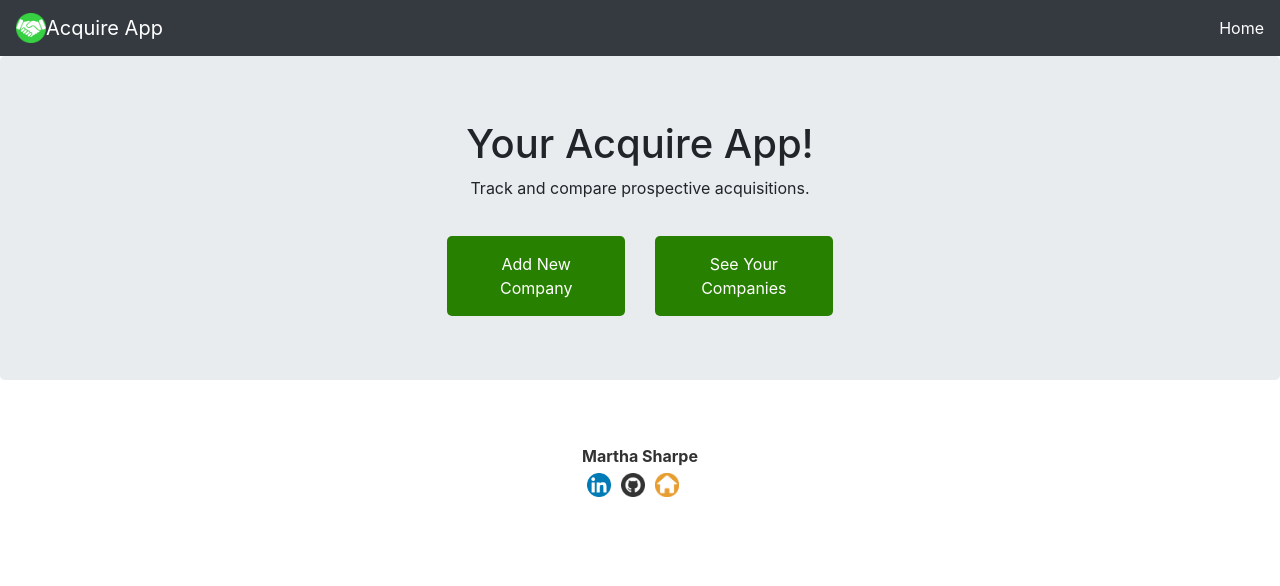
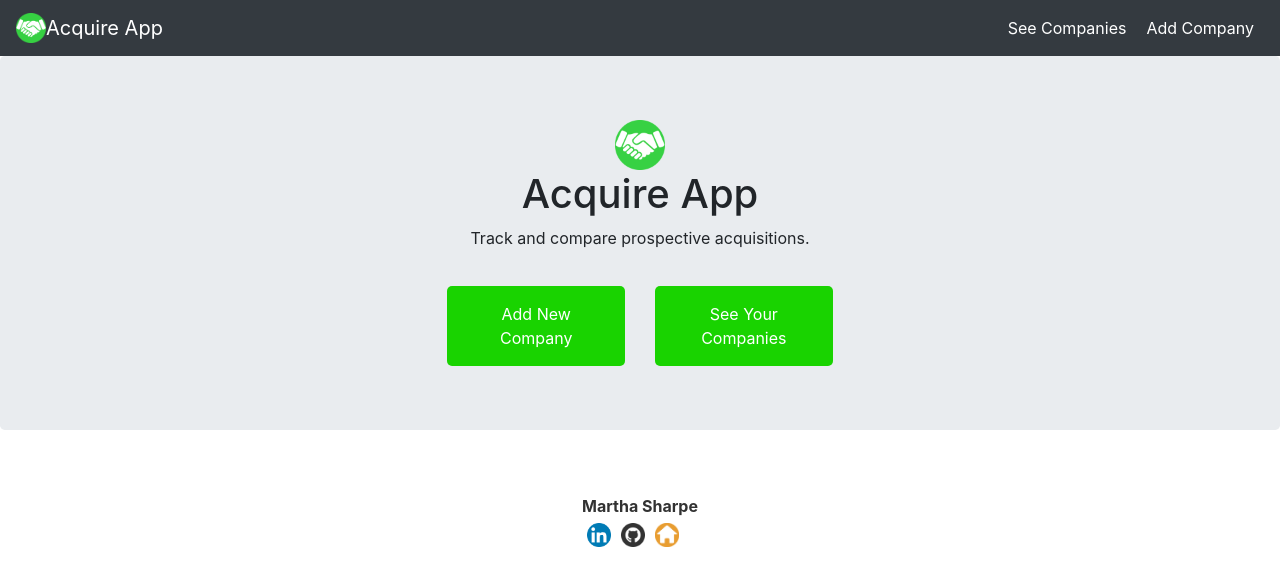
Before and after one commit to marthasharpe/new-acquire-app, a React (Create React App) app: page / in a window 1280 px wide. Shown: the top 586 px of the page. Built offline with nearby package versions, Linux system fonts and the light colour scheme.

Commit message:
whole button clickable and transform on hover

```diff
--- a/src/components/accordionCards/AccordionCards.css
+++ b/src/components/accordionCards/AccordionCards.css
@@ -4,6 +4,11 @@
     text-align: center;
     padding: 0.5rem;
     border-radius: 5px;
-    background-color: rgb(40, 128, 0);
+    background-color: rgb(25, 211, 0);
     width: 70px;
+    transition: color .15s ease-in-out,background-color .15s ease-in-out,border-color .15s ease-in-out,box-shadow .15s ease-in-out;
 }
+
+.edit:hover {
+    background-color: rgb(18, 153, 0)
+}
--- a/src/components/accordionCards/AccordionCards.js
+++ b/src/components/accordionCards/AccordionCards.js
@@ -45,11 +45,11 @@ const AccordionCards = (props) => {
                             </Col>
                         </Row>
                         <Row className="justify-content-center" style={{marginTop: 20}}>
-                            <div className="edit">
                             <Link to={"/edit/:"+company.id} style={linkStyle}>
-                                Edit
+                                <div className="edit">
+                                    Edit
+                                </div>
                             </Link>
-                            </div>
                             <Button
                                 onClick={() => props.deleteCompany(index)}
                                 variant="danger"
--- a/src/components/appBar/AppBar.css
+++ b/src/components/appBar/AppBar.css
@@ -0,0 +1,10 @@
+.link {
+    text-decoration: none;
+    color: white;
+    padding: 0 10px;
+}
+
+.link:hover {
+    text-decoration: none;
+    color: gray;
+}
--- a/src/components/appBar/AppBar.js
+++ b/src/components/appBar/AppBar.js
@@ -1,7 +1,8 @@
 import React from 'react';
 import { Navbar, Nav } from 'react-bootstrap';
 import { Link } from 'react-router-dom';
-import logo from './handshake-icon.png';
+import logo from '../handshake-icon.png';
+import './AppBar.css';
 
 const AppBar = () => {
     return (
@@ -19,14 +20,25 @@ const AppBar = () => {
                     className="d-inline-block align-top"
                     alt="Acquire logo"
                     />
-                Acquire App
+                <Link
+                    style={{color: "white", textDecoration: "none"}}
+                    to="/"
+                    >
+                    Acquire App
+                </Link>
             </Navbar.Brand>
                 <Nav>
                     <Link
-                        style={{color: "white", textDecoration: "none"}}
-                        to="/"
+                        className="link"
+                        to="/tiles"
                         >
-                        Home
+                        See Companies
+                    </Link>
+                    <Link
+                        className="link"
+                        to="/add"
+                        >
+                        Add Company
                     </Link>
                 </Nav>
         </Navbar>
--- a/src/components/companyForm/CompanyForm.js
+++ b/src/components/companyForm/CompanyForm.js
@@ -167,7 +167,7 @@ const CompanyForm = (props) => {
                     required
                     />
             </Form.Group>
-            <Button type="submit">
+            <Button type="submit" variant="success">
                 Submit
             </Button>
         </Form>
--- a/src/components/home/Home.css
+++ b/src/components/home/Home.css
@@ -4,5 +4,10 @@
     text-align: center;
     padding: 1rem;
     border-radius: 5px;
-    background-color: rgb(40, 128, 0);
+    background-color: rgb(25, 211, 0);
+    transition: color .15s ease-in-out,background-color .15s ease-in-out,border-color .15s ease-in-out,box-shadow .15s ease-in-out;
 }
+
+.link-container:hover {
+    background-color: rgb(18, 153, 0)
+}
--- a/src/components/home/Home.js
+++ b/src/components/home/Home.js
@@ -3,6 +3,7 @@ import { Row, Col, Jumbotron } from 'react-bootstrap';
 import { Link } from 'react-router-dom';
 import './Home.css';
 import Signature from '../Signature/Signature';
+import logo from '../handshake-icon.png';
 
 const linkStyle = {
     color: "white",
@@ -14,7 +15,16 @@ const Home = () => {
         <React.Fragment>
         <Jumbotron>
             <Row className="justify-content-center">
-                <h1 style={{textAlign: "center"}}>Your Acquire App!</h1>
+                <img
+                    src={logo}
+                    width="50"
+                    height="50"
+                    className="d-inline-block align-top"
+                    alt="Acquire logo"
+                    />
+            </Row>
+            <Row className="justify-content-center">
+                <h1 style={{textAlign: "center"}}>Acquire App</h1>
             </Row>
             <Row className="justify-content-center">
                 <p style={{textAlign: "center"}}>
@@ -23,18 +33,18 @@ const Home = () => {
             </Row>
             <Row style={{marginTop: 20}} className="justify-content-center">
                 <Col xs={{span: 4}} sm={{span: 2}}>
-                    <div className="link-container">
                     <Link to="/add" style={linkStyle}>
-                        Add New Company
+                        <div className="link-container">
+                            Add New Company
+                        </div>
                     </Link>
-                    </div>
                 </Col>
                 <Col xs={{span: 4}} sm={{span: 2}}>
-                    <div className="link-container">
                     <Link to="/tiles" style={linkStyle}>
-                        See Your Companies
+                        <div className="link-container">
+                            See Your Companies
+                        </div>
                     </Link>
-                    </div>
                 </Col>
             </Row>
         </Jumbotron>
--- a/src/components/seeCompanies/SeeCompanies.css
+++ b/src/components/seeCompanies/SeeCompanies.css
@@ -4,5 +4,10 @@
     text-align: center;
     padding: 0.5rem;
     border-radius: 5px;
-    background-color: rgb(40, 128, 0);
+    background-color: rgb(25, 211, 0);
+    transition: color .15s ease-in-out,background-color .15s ease-in-out,border-color .15s ease-in-out,box-shadow .15s ease-in-out;
 }
+
+.new-company:hover {
+    background-color: rgb(18, 153, 0)
+}
--- a/src/components/seeCompanies/SeeCompanies.js
+++ b/src/components/seeCompanies/SeeCompanies.js
@@ -40,11 +40,11 @@ const CompanyTiles = (props) => {
                 style={{marginTop: 20}}
                 className="justify-content-center">
                 <Col xs={{span: 6}} sm={{span: 4}}>
-                    <div className="new-company">
                     <Link to="/add" style={linkStyle}>
-                        + Add New Company
+                        <div className="new-company">
+                            + Add New Company
+                        </div>
                     </Link>
-                    </div>
                 </Col>
             </Row>
             <Accordion style={{marginTop: 50}}>
```
Also changed, not shown: src/components/handshake-icon.png (renamed from src/components/appBar/handshake-icon.png).
